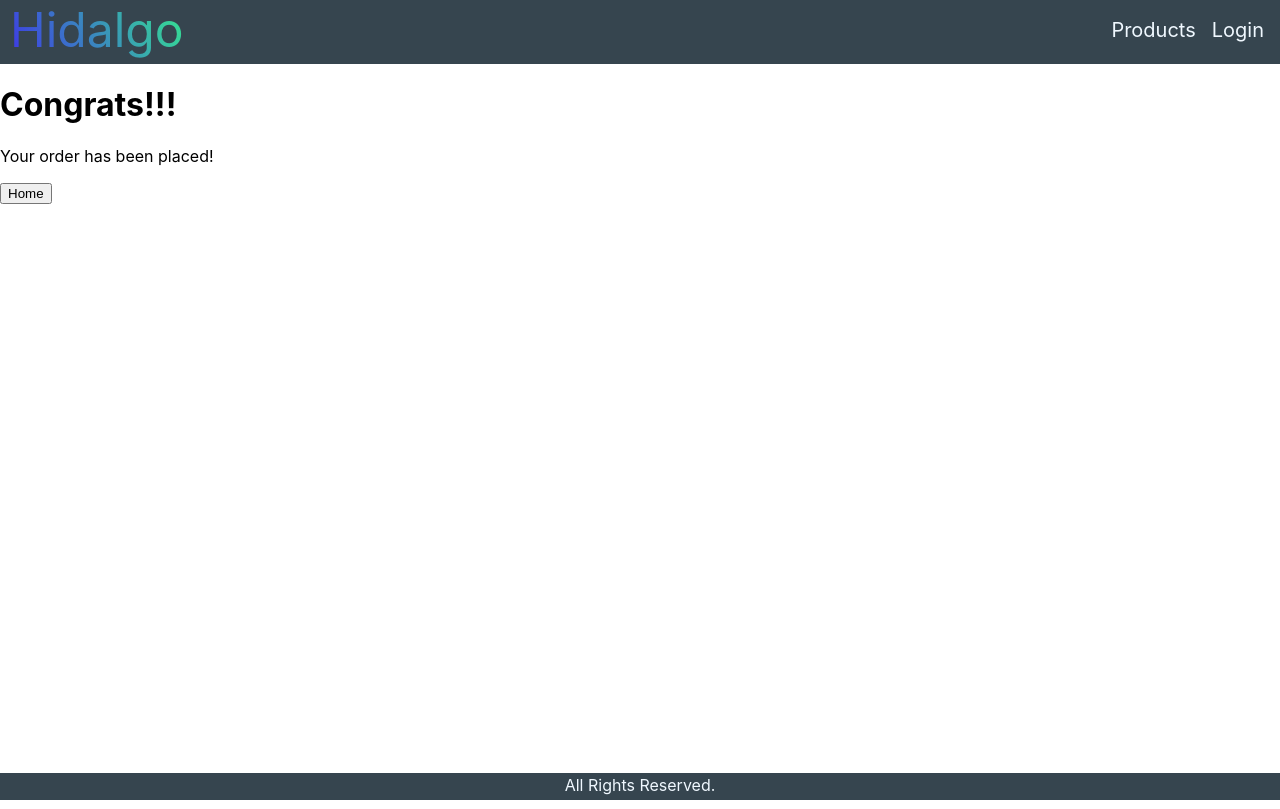
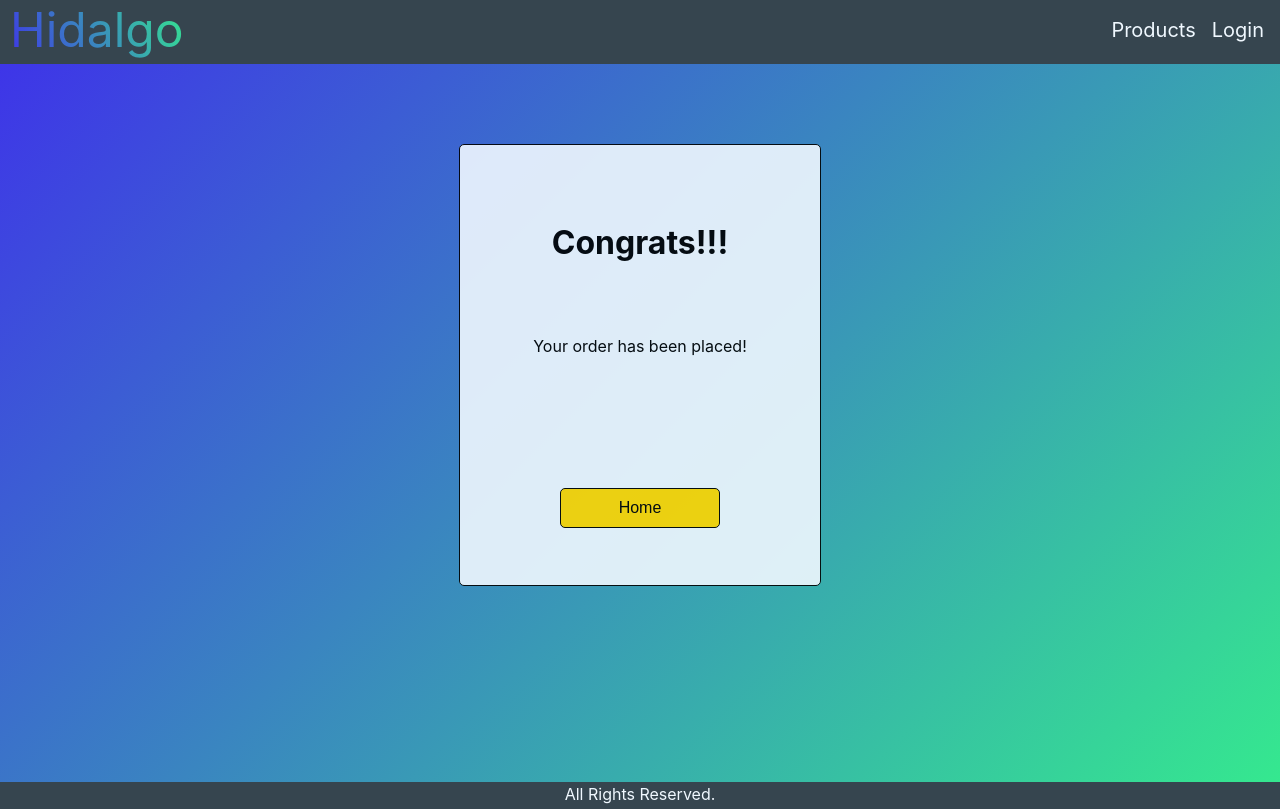
Before and after one commit to Nic-Tmpl/hidalgo, a React (Create React App) app in the folder frontend/: page /congrats in a window 1280 px wide. Built offline with nearby package versions, Linux system fonts and the light colour scheme.

Commit message:
adds congrats screen styling

```diff
--- a/frontend/src/App.css
+++ b/frontend/src/App.css
@@ -486,3 +486,42 @@ li {
   color:#3e35e8;
   cursor: pointer;
 }
+
+
+/* Congrats screen styles */
+
+.congrats {
+  background-image: linear-gradient(135deg, #3e35e8, #35e88f);
+  display: flex;
+  flex-direction: column;
+  align-items: center;
+  width: 100%;
+  min-height: 90vh;
+
+}
+
+.congrats-content {
+  margin-top: 10vh;
+  background-color:aliceblue;
+  opacity: 0.9;
+  width: 32rem;
+  padding: 2rem;
+  border: .1rem black solid;
+  border-radius: .5rem;
+  display: flex;
+  flex-direction: column;
+  align-items: center;
+  justify-content: space-evenly;
+  min-height: 50vh;
+}
+
+.congrats-content button {
+  margin-top: 8rem;
+  padding: 1rem;
+  width: 50%;
+  font-size: 1.6rem;
+  border: .1rem black solid;
+  border-radius: 0.5rem;
+  background-color: gold;
+  cursor: pointer;
+}
--- a/frontend/src/screens/CongratsScreen.js
+++ b/frontend/src/screens/CongratsScreen.js
@@ -14,10 +14,7 @@ function CongratsScreen() {
     }
     return (
         <div className="congrats">
-            <div className="tophalf">
-
-            </div>
-            <div className="bottomhalf">
+            <div className="congrats-content">
                 <h1>Congrats!!!</h1>
                 <p>Your order has been placed!</p>
                 <button onClick={redirectHandler}>Home</button>
```
